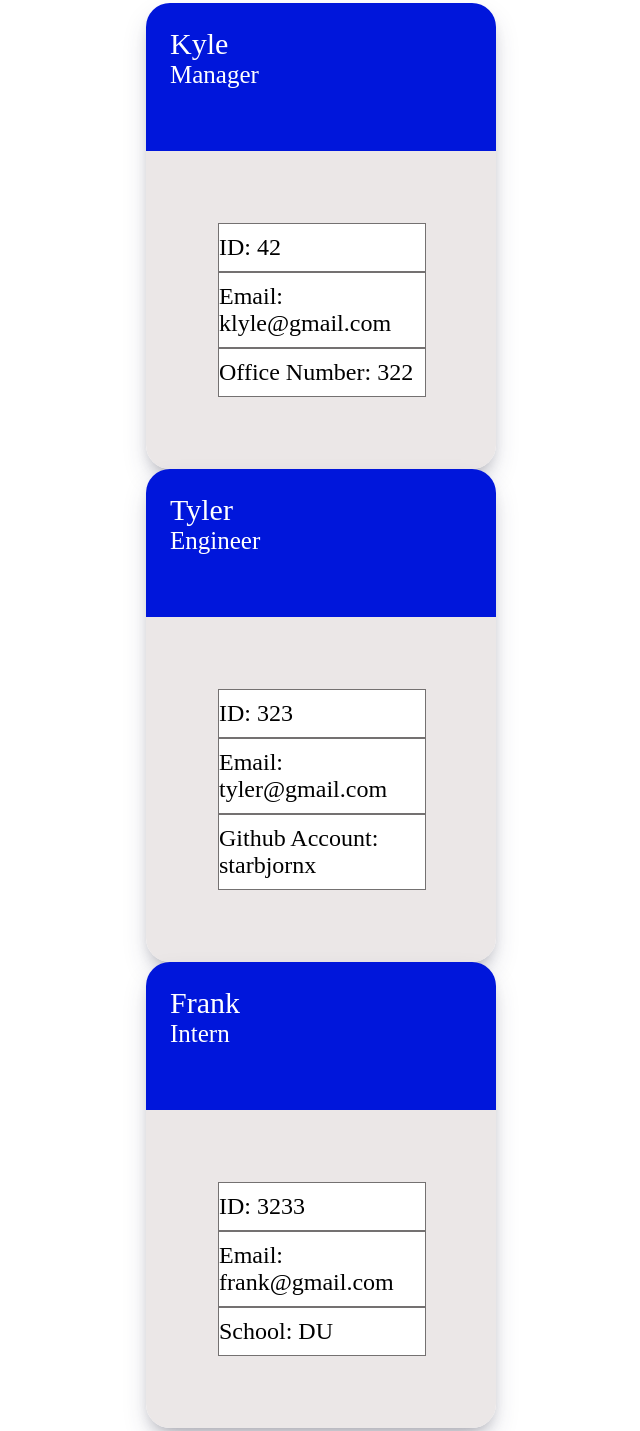
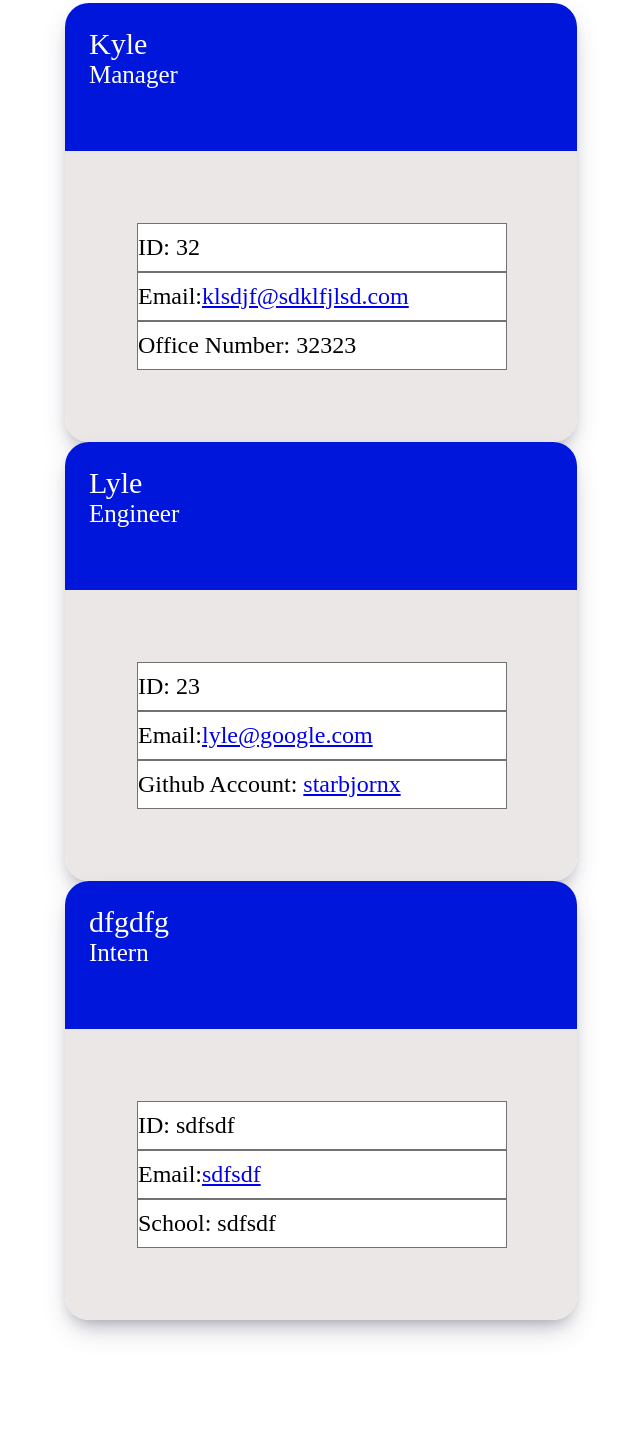
Before and after one commit to starbjornx/employee, a plain HTML site: page dist/output.html in a window 1280 px wide. Shown: the part 389-1820 px from the top of the page, without its empty margins (319-959 px from the left). Drawn offline with Linux system fonts and the light colour scheme.

Commit message:
updating code; email and github now have working links, and updated card design some more.

```diff
--- a/dist/output.html
+++ b/dist/output.html
@@ -25,7 +25,7 @@
     }
     .card {
         box-shadow: rgba(50, 50, 93, 0.25) 0px 13px 27px -5px, rgba(0, 0, 0, 0.3) 0px 8px 16px -8px;
-        width: 350px;
+        width: 550px;
         height: fit-content;
         border-radius: 1em;
 
@@ -76,9 +76,9 @@
             </div>
             <div class="bottom">
                 <ul>
-                    <li>ID: 42</li>
-                    <li>Email: klyle@gmail.com</li>
-                    <li>Office Number: 322</li>
+                    <li>ID: 32</li>
+                    <li>Email:<a href = "mailto:webmaster@example.com" klsdjf@sdklfjlsd.com>klsdjf@sdklfjlsd.com</a></li>
+                    <li>Office Number: 32323</li>
                 </ul>
             </div>
         </div>
@@ -86,14 +86,14 @@
 
         <div class="card">
             <div class="top">
-                <div>Tyler</div>
+                <div>Lyle</div>
                 <div>Engineer</div>
             </div>
             <div class="bottom">
                 <ul>
-                    <li>ID: 323</li>
-                    <li>Email: tyler@gmail.com</li>
-                    <li>Github Account: starbjornx</li>
+                    <li>ID: 23</li>
+                    <li>Email:<a href = "mailto:webmaster@example.com" lyle@google.com>lyle@google.com</a></li>
+                    <li>Github Account: <a href = "https://github.com/starbjornx"target="_blank">starbjornx</a></li>
                 </ul>
             </div>
         </div>
@@ -101,14 +101,14 @@
 
         <div class="card">
             <div class="top">
-                <div>Frank</div>
+                <div>dfgdfg</div>
                 <div>Intern</div>
             </div>
             <div class="bottom">
                 <ul>
-                    <li>ID: 3233</li>
-                    <li>Email: frank@gmail.com</li>
-                    <li>School: DU</li>
+                    <li>ID: sdfsdf</li>
+                    <li>Email:<a href = "mailto:webmaster@example.com" sdfsdf>sdfsdf</a></li>
+                    <li>School: sdfsdf</li>
                 </ul>
             </div>
         </div>
--- a/index.js
+++ b/index.js
@@ -118,7 +118,7 @@ function createHTML() {
     }
     .card {
         box-shadow: rgba(50, 50, 93, 0.25) 0px 13px 27px -5px, rgba(0, 0, 0, 0.3) 0px 8px 16px -8px;
-        width: 350px;
+        width: 550px;
         height: fit-content;
         border-radius: 1em;
 
--- a/lib/Employee.js
+++ b/lib/Employee.js
@@ -32,12 +32,14 @@ class Employee {
             <div class="bottom">
                 <ul>
                     <li>ID: ${this.id}</li>
-                    <li>Email: ${this.email}</li>
+                    <li>Email:<a href = "mailto:webmaster@example.com" ${
+                      this.email
+                    }>${this.email}</a></li>
                     ${
                       this.role === "Manager"
                         ? `<li>Office Number: ${extra}</li>`
                         : this.role === "Engineer"
-                        ? `<li>Github Account: ${extra}</li>`
+                        ? `<li>Github Account: <a href = "https://github.com/${extra}"target="_blank">${extra}</a></li>`
                         : `<li>School: ${extra}</li>`
                     }
                 </ul>
```
